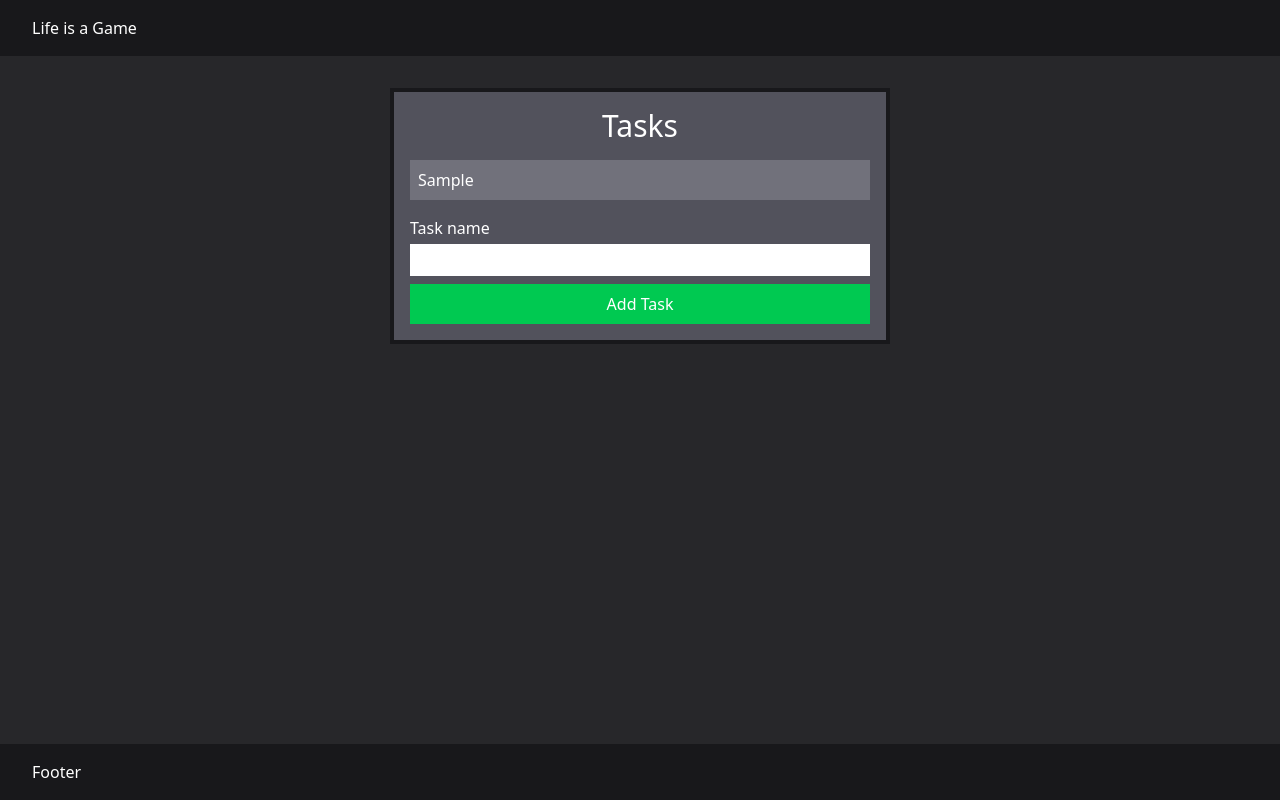
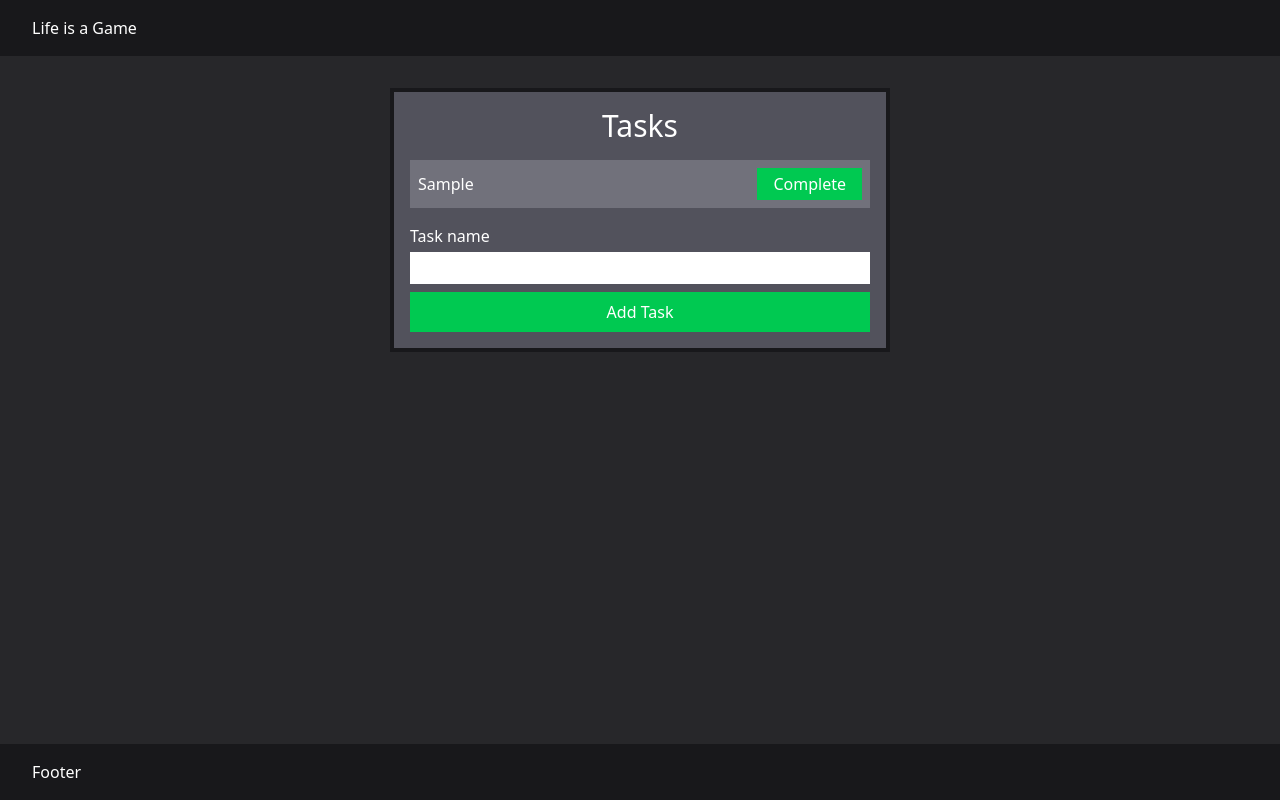
Before and after one commit to kapaha/life-is-a-game, a Vue app: page / in a window 1280 px wide. Both pictures are taken after typing "Sample" into the empty fields and a click on the button "Add Task". Built offline with nearby package versions, Linux system fonts and the light colour scheme; the HTML template or start-up script is replaced by a standard one.

Commit message:
Add ability to complete tasks

```diff
--- a/src/components/GameComp.vue
+++ b/src/components/GameComp.vue
@@ -6,13 +6,24 @@ const taskName = ref('');
 
 function handleTaskSubmit() {
     const newTask = {
+        id: self.crypto.randomUUID(),
         name: taskName.value,
-        id: self.crypto.randomUUID()
+        isComplete: false
     };
 
     tasks.value.push(newTask);
 
     taskName.value = '';
+}
+
+function handleTaskComplete(id) {
+    tasks.value = tasks.value.map((task) => {
+        if (task.id === id) {
+            return { ...task, isComplete: true };
+        }
+
+        return task;
+    });
 }
 </script>
 
@@ -25,9 +36,17 @@ function handleTaskSubmit() {
             <div
                 v-for="task in tasks"
                 v-bind:key="task.id"
-                class="flex items-center justify-between bg-zinc-500 p-2"
+                class="flex items-center justify-between bg-zinc-500 p-2 transition-opacity"
+                :class="{ 'opacity-50': task.isComplete }"
             >
                 <p class="capitalize">{{ task.name }}</p>
+
+                <button
+                    class="bg-green-500 px-4 py-2 leading-none"
+                    @click="handleTaskComplete(task.id)"
+                >
+                    Complete
+                </button>
             </div>
         </div>
         <form @submit.prevent="handleTaskSubmit" class="flex flex-col gap-2">
```
